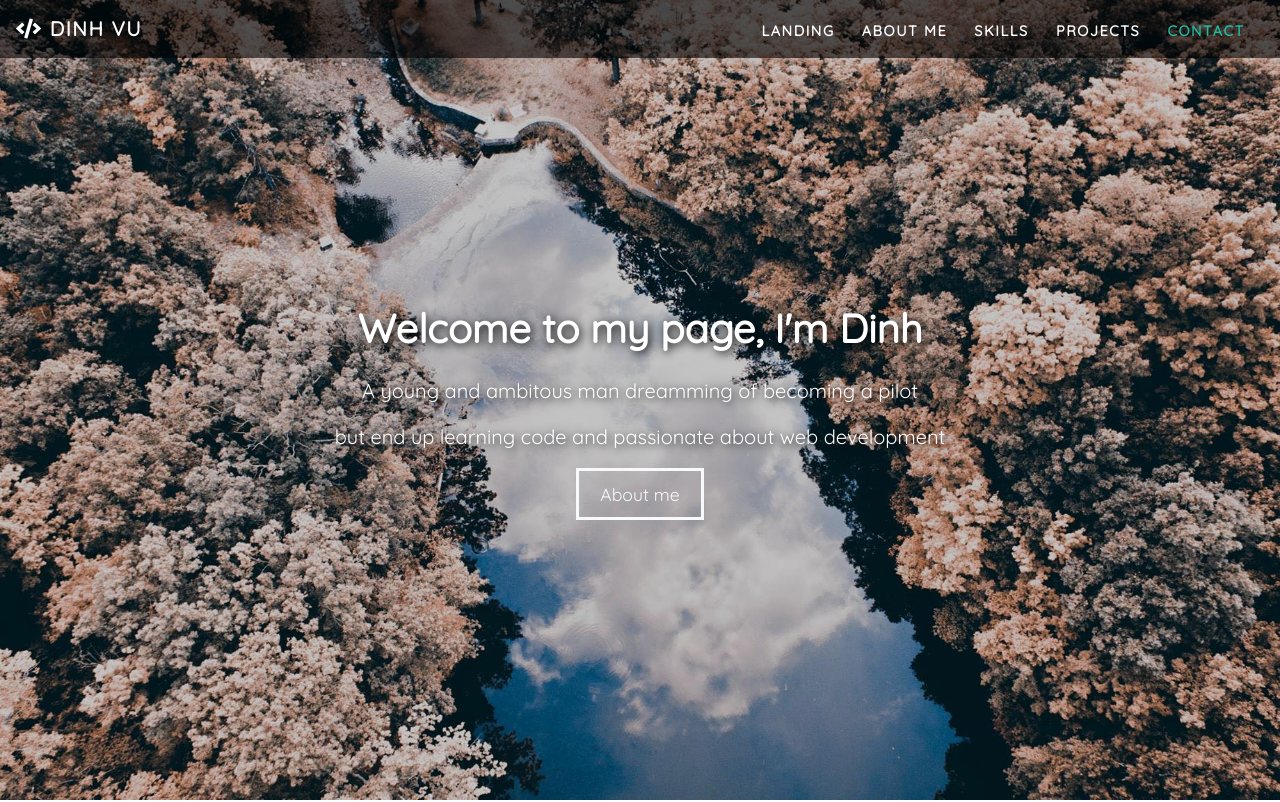
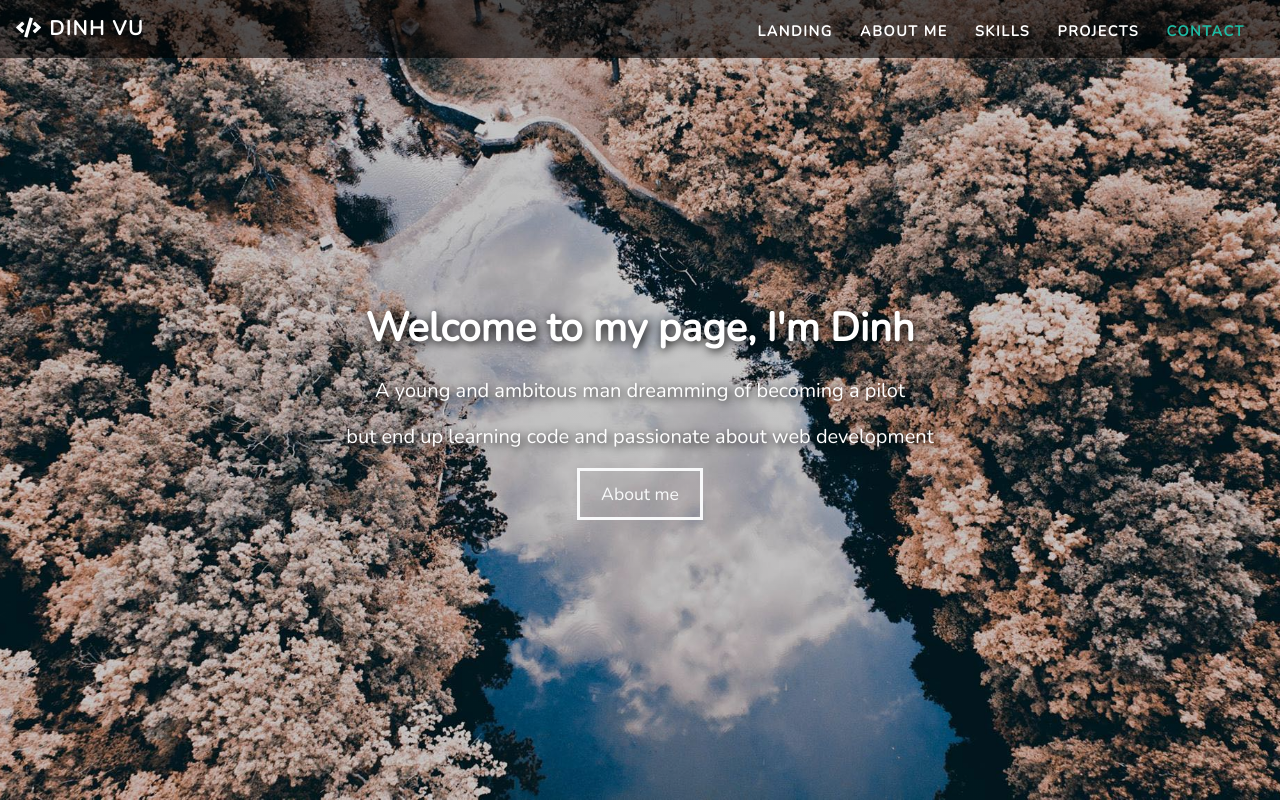
Before and after one commit to Ogger77/ogger77.github.io, a plain HTML site: page index.html in a window 1280 px wide. Shown: the top 802 px of the page. Drawn offline with nearby package versions, Linux system fonts and the light colour scheme.

Commit message:
changed font

```diff
--- a/assets/main.css
+++ b/assets/main.css
@@ -1,6 +1,6 @@
 body {
   overflow-x: hidden;
-  font-family: 'Quicksand', sans-serif;
+  font-family: 'Nunito', sans-serif;
   color: #505962;
 }
 
--- a/index.html
+++ b/index.html
@@ -10,7 +10,7 @@
     <link rel="stylesheet" href="https://use.fontawesome.com/releases/v5.8.1/css/all.css" integrity="sha384-50oBUHEmvpQ+1lW4y57PTFmhCaXp0ML5d60M1M7uH2+nqUivzIebhndOJK28anvf" crossorigin="anonymous">
     <link rel="stylesheet" href='./assets/main.css'>
     <link rel='stylesheet' href='./assets/fixed.css'>
-    <link href="https://fonts.googleapis.com/css?family=Quicksand" rel="stylesheet">
+    <link href="https://fonts.googleapis.com/css?family=Josefin+Sans:300,400,400i|Nunito:300,300i" rel="stylesheet">
 
     <title>Dinh Vu portfolio</title>
   </head>
```
